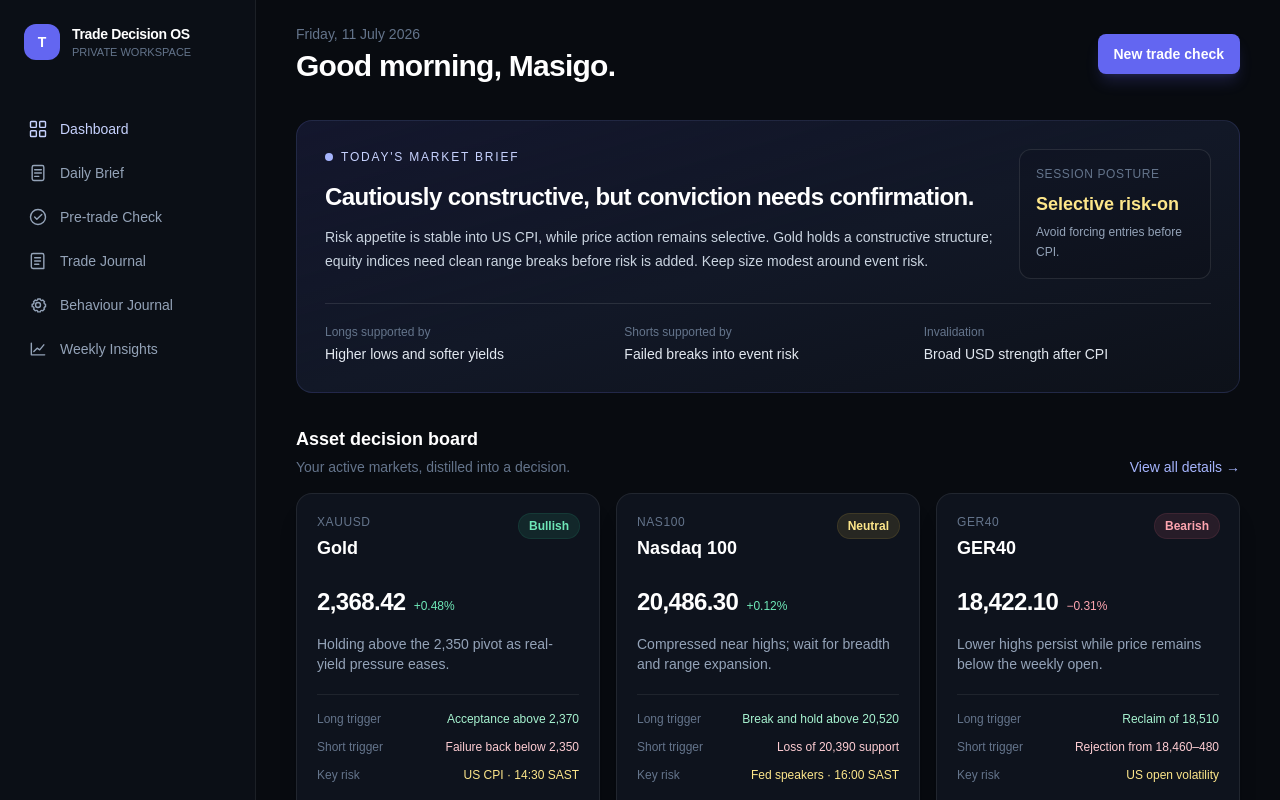
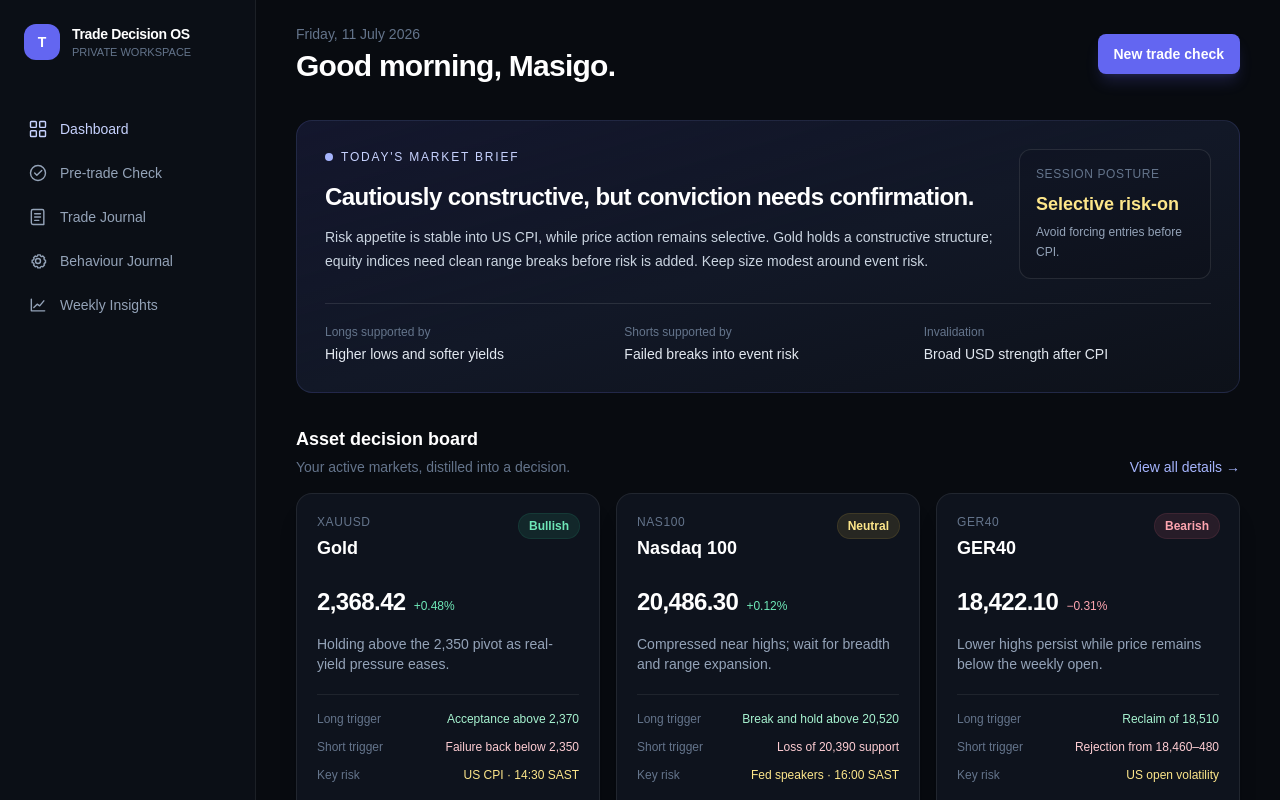
Before and after one commit to masigo-alt/trade-decision-os, a Next.js app: page / in a window 1280 px wide. Shown: the top 800 px of the page. Built offline with nearby package versions, Linux system fonts and the light colour scheme.

Commit message:
chore: remove daily brief navigation item

```diff
--- a/app/page.tsx
+++ b/app/page.tsx
@@ -55,7 +55,6 @@ type IconName = "grid" | "brief" | "check" | "journal" | "chart" | "settings";
 
 const navigation: Array<{ icon: IconName; label: string; href: string }> = [
   { icon: "grid", label: "Dashboard", href: "/" },
-  { icon: "brief", label: "Daily Brief", href: "#" },
   { icon: "check", label: "Pre-trade Check", href: "/pre-trade-check" },
   { icon: "journal", label: "Trade Journal", href: "/trade-journal" },
   { icon: "settings", label: "Behaviour Journal", href: "/behaviour-journal" },
```
